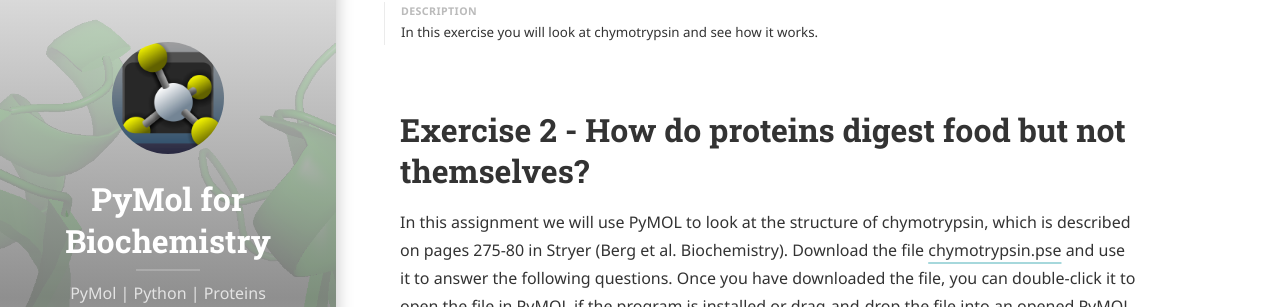
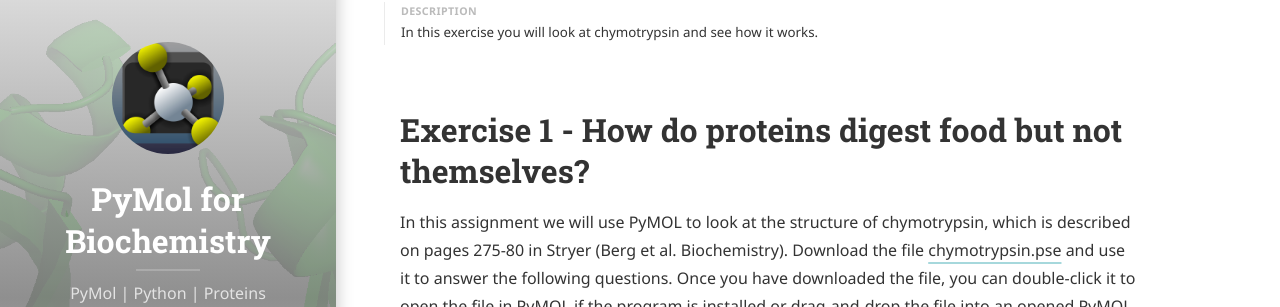
Before and after one commit to kierandidi/bioinformatics-course-hd, a Jekyll site: the page built from _projects/ex1.md, in a window 1280 px wide and 900 px high, scrolled down 565 px. Shown: the part 152-459 px from the top of the window. Built offline with Jekyll 4.4.1, drawn with Linux system fonts in a browser that asks for light colours; cached includes are drawn as plain includes; nearby versions of some CDN libraries; some web fonts are replaced; library files that are not in the unit come from our copies.

```diff
--- a/_projects/ex1.md
+++ b/_projects/ex1.md
@@ -13,7 +13,7 @@
 sitemap: false
 ---
 
-# Exercise 2 - How do proteins digest food but not themselves?
+# Exercise 1 - How do proteins digest food but not themselves?
 
 In this assignment we will use PyMOL to look at the structure of chymotrypsin, which is described on pages 275-80 in Stryer (Berg et al. Biochemistry).
 Download the file [chymotrypsin.pse][1] and use it to answer the following questions. Once you have downloaded the file, you can double-click it to open the file in PyMOL if the program is installed or drag-and-drop the file into an opened PyMOL window (my preferred method since you can easily do it with multiple files).
```
Also changed, not shown: _projects/ex0.md (+1 -1 lines).
